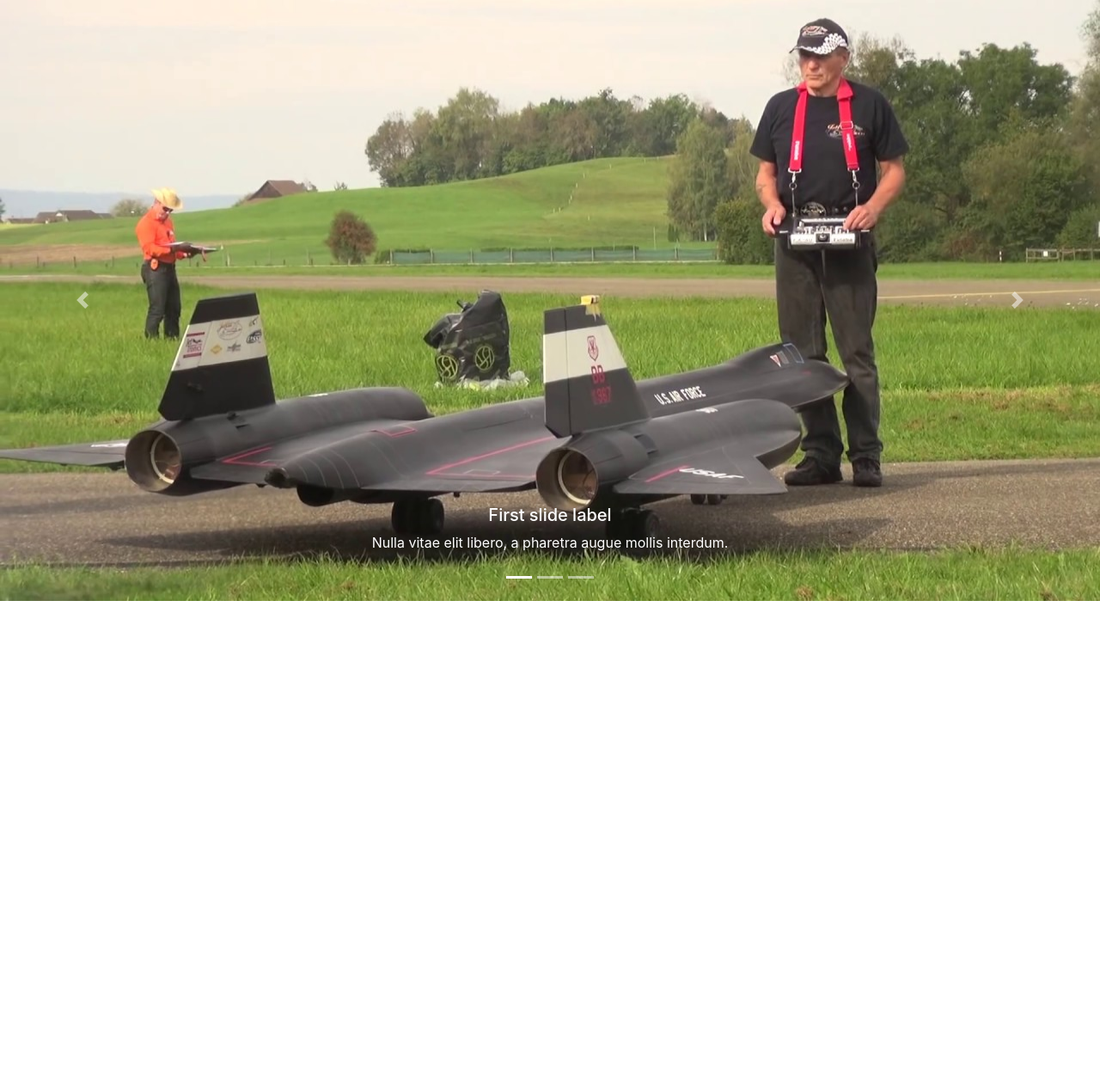
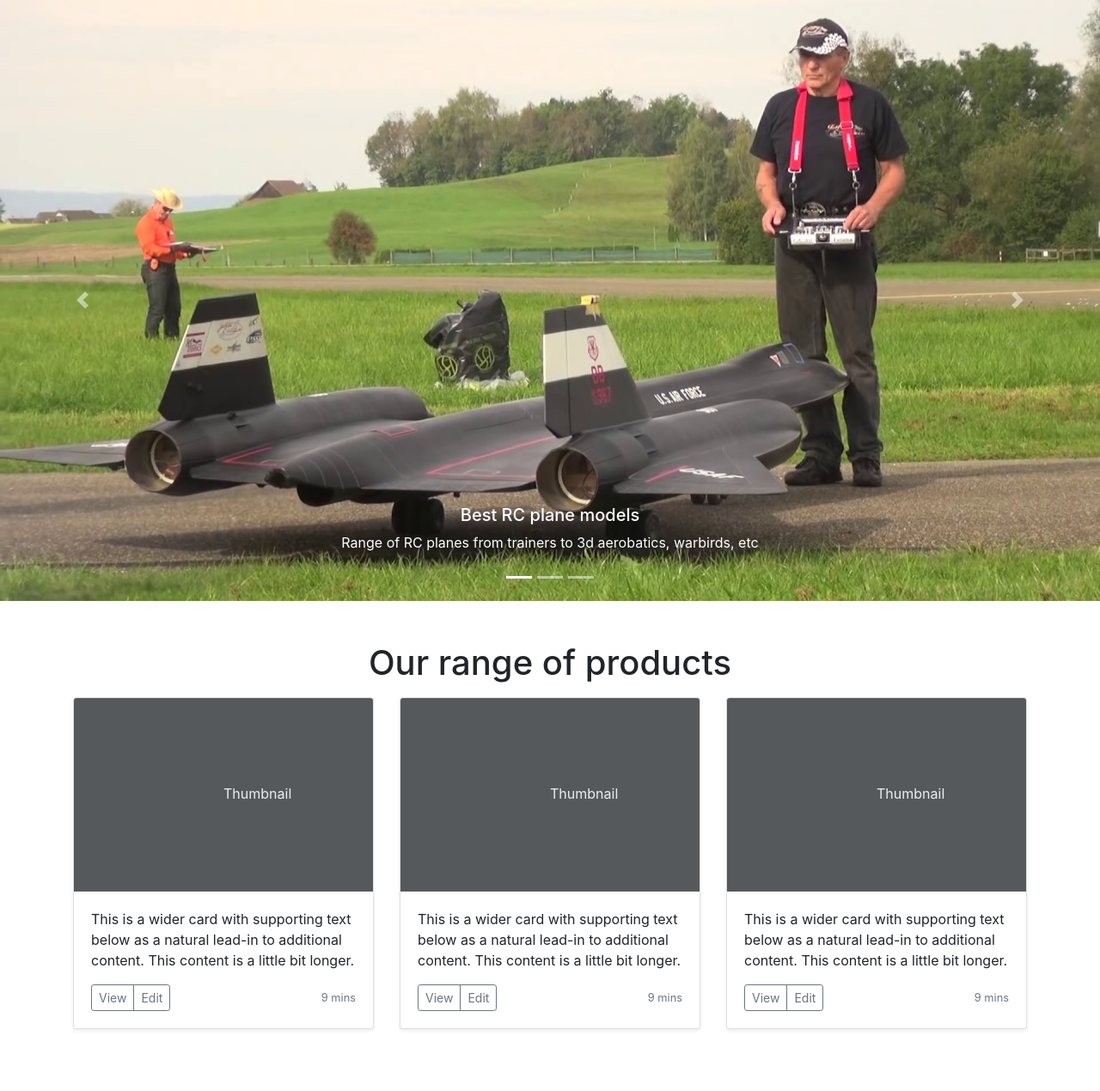
Before and after one commit to sachinbhoi29/Django, a Django app: page / in a window 1280 px wide. Shown: the part 57-1326 px from the top of the page at 86% size. Before the commit the page ends 756 px from the top, so only its background shows below. Run offline with Django 3.2, Linux system fonts and the light colour scheme; some libraries are stand-ins or nearby versions.

Commit message:
Fourth commit

```diff
--- a/templates/index.html
+++ b/templates/index.html
@@ -16,22 +16,22 @@ Home
     <div class="carousel-item active">
       <img src="/static/1.jpg" class="d-block w-100" alt="..." width="600" height="700">
       <div class="carousel-caption d-none d-md-block">
-        <h5>First slide label</h5>
-        <p>Nulla vitae elit libero, a pharetra augue mollis interdum.</p>
+        <h5>Best RC plane models</h5>
+        <p>Range of RC planes from trainers to 3d aerobatics, warbirds, etc</p>
       </div>
     </div>
     <div class="carousel-item">
       <img src="/static/2.jpg" class="d-block w-100" alt="..." width="600" height="700">
       <div class="carousel-caption d-none d-md-block">
-        <h5>Second slide label</h5>
-        <p>Lorem ipsum dolor sit amet, consectetur adipiscing elit.</p>
+        <h5>High speed RC Cars Trucks</h5>
+        <p>Best in the class RC Cars and off-road Trucks</p>
       </div>
     </div>
     <div class="carousel-item">
       <img src=/static/3.jpg class="d-block w-100" alt="..." width="600" height="700">
       <div class="carousel-caption d-none d-md-block">
-        <h5>Third slide label</h5>
-        <p>Praesent commodo cursus magna, vel scelerisque nisl consectetur.</p>
+        <h5>3D Aerobatic helicopters</h5>
+        <p>6 channel battery and nitro helicopters.</p>
       </div>
     </div>
   </div>
@@ -44,4 +44,54 @@ Home
     <span class="sr-only">Next</span>
   </a>
 </div></div>
+
+<div class="container my-5">
+<h1 class="my-3 text-center"> Our range of products </h1>
+
+      <div class="row">
+        <div class="col-md-4">
+          <div class="card mb-4 shadow-sm">
+            <svg class="bd-placeholder-img card-img-top" width="100%" height="225" xmlns="http://www.w3.org/2000/svg" preserveAspectRatio="xMidYMid slice" focusable="false" role="img" aria-label="Placeholder: Thumbnail"><title>Placeholder</title><rect width="100%" height="100%" fill="#55595c"/><text x="50%" y="50%" fill="#eceeef" dy=".3em">Thumbnail</text></svg>
+            <div class="card-body">
+              <p class="card-text">This is a wider card with supporting text below as a natural lead-in to additional content. This content is a little bit longer.</p>
+              <div class="d-flex justify-content-between align-items-center">
+                <div class="btn-group">
+                  <button type="button" class="btn btn-sm btn-outline-secondary">View</button>
+                  <button type="button" class="btn btn-sm btn-outline-secondary">Edit</button>
+                </div>
+                <small class="text-muted">9 mins</small>
+              </div>
+            </div>
+          </div>
+        </div>
+        <div class="col-md-4">
+          <div class="card mb-4 shadow-sm">
+            <svg class="bd-placeholder-img card-img-top" width="100%" height="225" xmlns="http://www.w3.org/2000/svg" preserveAspectRatio="xMidYMid slice" focusable="false" role="img" aria-label="Placeholder: Thumbnail"><title>Placeholder</title><rect width="100%" height="100%" fill="#55595c"/><text x="50%" y="50%" fill="#eceeef" dy=".3em">Thumbnail</text></svg>
+            <div class="card-body">
+              <p class="card-text">This is a wider card with supporting text below as a natural lead-in to additional content. This content is a little bit longer.</p>
+              <div class="d-flex justify-content-between align-items-center">
+                <div class="btn-group">
+                  <button type="button" class="btn btn-sm btn-outline-secondary">View</button>
+                  <button type="button" class="btn btn-sm btn-outline-secondary">Edit</button>
+                </div>
+                <small class="text-muted">9 mins</small>
+              </div>
+            </div>
+          </div>
+        </div>
+        <div class="col-md-4">
+          <div class="card mb-4 shadow-sm">
+            <svg class="bd-placeholder-img card-img-top" width="100%" height="225" xmlns="http://www.w3.org/2000/svg" preserveAspectRatio="xMidYMid slice" focusable="false" role="img" aria-label="Placeholder: Thumbnail"><title>Placeholder</title><rect width="100%" height="100%" fill="#55595c"/><text x="50%" y="50%" fill="#eceeef" dy=".3em">Thumbnail</text></svg>
+            <div class="card-body">
+              <p class="card-text">This is a wider card with supporting text below as a natural lead-in to additional content. This content is a little bit longer.</p>
+              <div class="d-flex justify-content-between align-items-center">
+                <div class="btn-group">
+                  <button type="button" class="btn btn-sm btn-outline-secondary">View</button>
+                  <button type="button" class="btn btn-sm btn-outline-secondary">Edit</button>
+                </div>
+                <small class="text-muted">9 mins</small>
+              </div>
+            </div>
+          </div>
+        </div>
 {% endblock body %}
```
